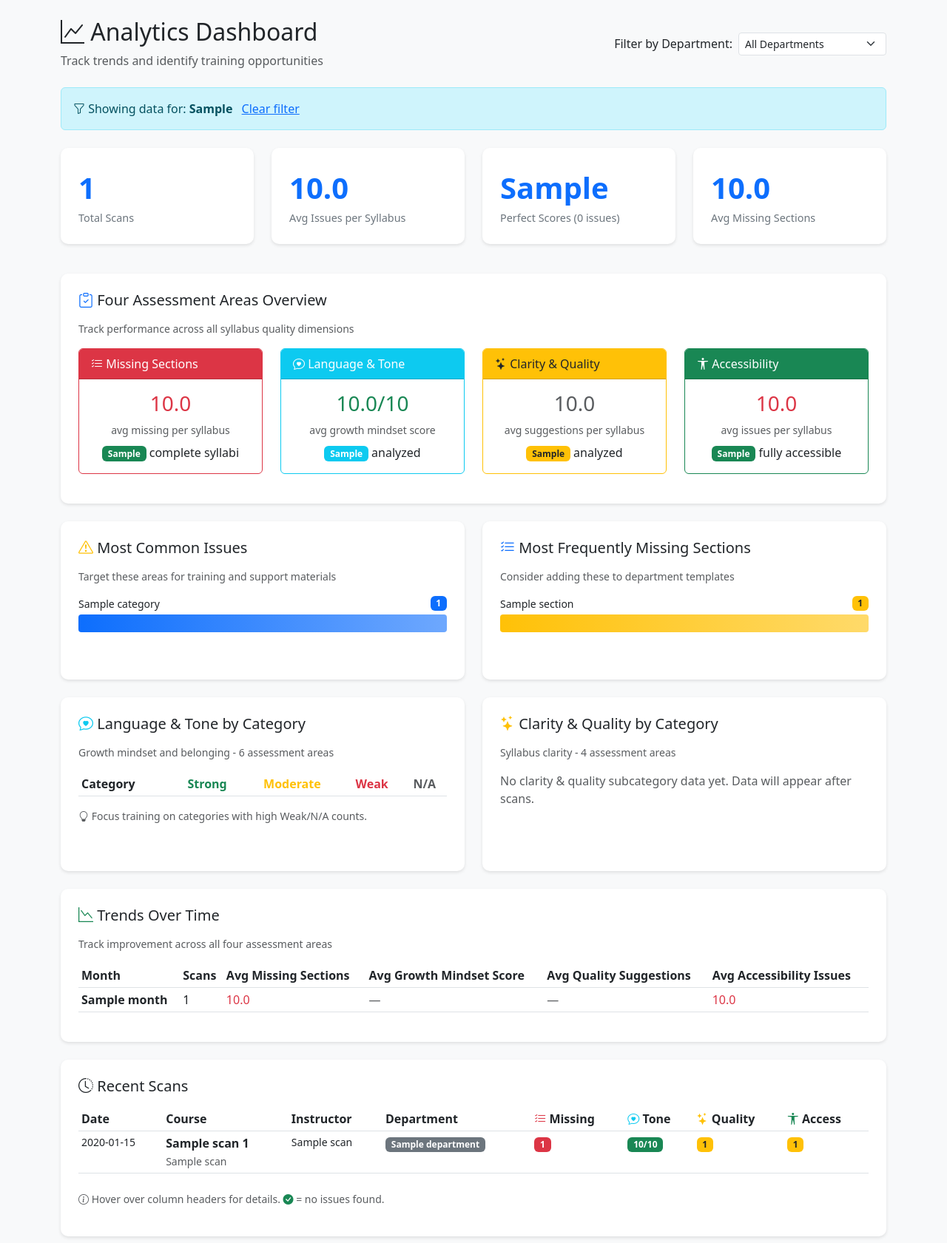
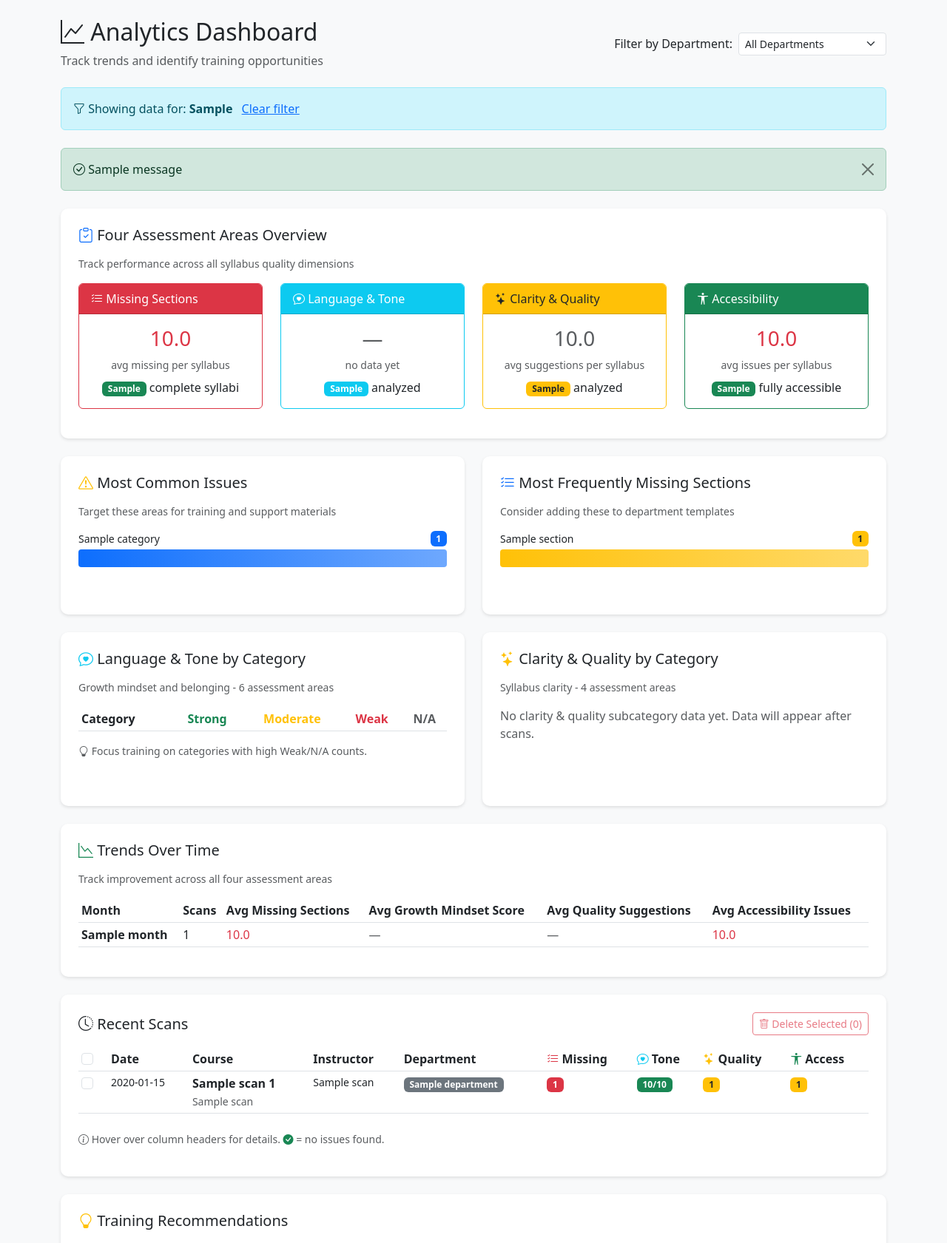
Before and after one commit to dapclark/syllabus-checker, a Flask app: template templates/admin_analytics.html in a window 1280 px wide. Shown: the part 56-1737 px from the top of the page at 74% size. Run offline with Flask 3, Linux system fonts and the light colour scheme; the template is opened without the code that fills it: most values are stand-ins (such as "Sample title", 1, 10 or a date in 2020); one stand-in notice (Sample message) is shown; lists and menus that the app fills with data are empty; parts of the project's set-up code (start-up, migrations or seed data) failed here and were passed over.

Commit message:
Add multi-select delete functionality to analytics dashboard
- Add delete_scans() function to analytics_db.py
- Add /admin/analytics/delete POST route to app.py
- Add checkboxes to Recent Scans table with select all option
- Add Delete Selected button with count indicator
- Add confirmation dialog and flash message feedback

Co-Authored-By: Claude Opus 4.5 <noreply@anthropic.com>

```diff
--- a/app.py
+++ b/app.py
@@ -742,6 +742,34 @@ def admin_analytics():
                            department_filter=department_filter,
                            recent_scans=recent_scans)
 
+@app.route('/admin/analytics/delete', methods=['POST'])
+def admin_analytics_delete():
+    """Delete selected scan entries"""
+    try:
+        # Get scan IDs from form
+        scan_ids = request.form.getlist('scan_ids')
+
+        if not scan_ids:
+            flash('No scans selected for deletion', 'warning')
+            return redirect(url_for('admin_analytics'))
+
+        # Convert to integers
+        scan_ids = [int(id) for id in scan_ids]
+
+        # Delete the scans
+        deleted_count = analytics_db.delete_scans(scan_ids)
+
+        flash(f'Successfully deleted {deleted_count} scan(s)', 'success')
+
+    except Exception as e:
+        flash(f'Error deleting scans: {str(e)}', 'error')
+
+    # Preserve department filter if present
+    department = request.form.get('department_filter', '')
+    if department:
+        return redirect(url_for('admin_analytics', department=department))
+    return redirect(url_for('admin_analytics'))
+
 if __name__ == '__main__':
     # Clean up temp folder on exit
     import atexit
--- a/templates/admin_analytics.html
+++ b/templates/admin_analytics.html
@@ -92,33 +92,18 @@
         </div>
         {% endif %}
 
-        <!-- Overview Stats -->
-        <div class="row mb-4">
-            <div class="col-md-3 mb-3">
-                <div class="stat-card">
-                    <div class="stat-value">{{ stats.total_scans or 0 }}</div>
-                    <div class="stat-label">Total Scans</div>
+        <!-- Flash Messages -->
+        {% with messages = get_flashed_messages(with_categories=true) %}
+            {% if messages %}
+            {% for category, message in messages %}
+            <div class="alert alert-{{ 'danger' if category == 'error' else category }} alert-dismissible fade show mb-4" role="alert">
+                <i class="bi bi-{% if category == 'success' %}check-circle{% elif category == 'warning' %}exclamation-triangle{% else %}exclamation-circle{% endif %}"></i>
+                {{ message }}
+                <button type="button" class="btn-close" data-bs-dismiss="alert" aria-label="Close"></button>
             </div>
-            </div>
-            <div class="col-md-3 mb-3">
-                <div class="stat-card">
-                    <div class="stat-value">{{ "%.1f"|format(stats.avg_issues or 0) }}</div>
-                    <div class="stat-label">Avg Issues per Syllabus</div>
-                </div>
-            </div>
-            <div class="col-md-3 mb-3">
-                <div class="stat-card">
-                    <div class="stat-value">{{ stats.perfect_scans or 0 }}</div>
-                    <div class="stat-label">Perfect Scores (0 issues)</div>
-                </div>
-            </div>
-            <div class="col-md-3 mb-3">
-                <div class="stat-card">
-                    <div class="stat-value">{{ "%.1f"|format(stats.avg_missing_sections or 0) }}</div>
-                    <div class="stat-label">Avg Missing Sections</div>
-                </div>
-            </div>
-        </div>
+            {% endfor %}
+            {% endif %}
+        {% endwith %}
 
         <!-- Four Assessment Areas Summary -->
         <div class="chart-container mb-4">
@@ -151,14 +136,27 @@
                             <i class="bi bi-chat-heart"></i> Language & Tone
                         </div>
                         <div class="card-body text-center">
-                            {% if four_areas.avg_growth_score %}
-                            <h3 class="{% if four_areas.avg_growth_score >= 7 %}text-success{% elif four_areas.avg_growth_score >= 5 %}text-warning{% else %}text-danger{% endif %}">
-                                {{ "%.1f"|format(four_areas.avg_growth_score) }}/10
-                            </h3>
-                            <p class="small text-muted mb-2">avg growth mindset score</p>
+                            {% set strong_total = 0 %}
+                            {% set weak_total = 0 %}
+                            {% for cat, stats in language_tone_subcategories.items() %}
+                                {% set strong_total = strong_total + (stats.Strong or 0) %}
+                                {% set weak_total = weak_total + (stats.Weak or 0) + (stats['Not Addressed'] or 0) %}
+                            {% endfor %}
+                            {% if four_areas.growth_mindset_analyzed and four_areas.growth_mindset_analyzed > 0 %}
+                            <div class="d-flex justify-content-around mb-2">
+                                <div>
+                                    <span class="badge bg-success fs-6">{{ strong_total }}</span>
+                                    <p class="small text-muted mb-0">Strong</p>
+                                </div>
+                                <div>
+                                    <span class="badge bg-danger fs-6">{{ weak_total }}</span>
+                                    <p class="small text-muted mb-0">Weak</p>
+                                </div>
+                            </div>
+                            <p class="small text-muted mb-2">across 6 categories</p>
                             {% else %}
                             <h3 class="text-muted">—</h3>
-                            <p class="small text-muted mb-2">no scores available</p>
+                            <p class="small text-muted mb-2">no data yet</p>
                             {% endif %}
                             <p class="mb-0">
                                 <span class="badge bg-info">{{ four_areas.growth_mindset_analyzed or 0 }}</span> analyzed
@@ -468,13 +466,25 @@
 
         <!-- Recent Scans -->
         <div class="table-container">
-            <h5 class="mb-3"><i class="bi bi-clock-history"></i> Recent Scans</h5>
+            <div class="d-flex justify-content-between align-items-center mb-3">
+                <h5 class="mb-0"><i class="bi bi-clock-history"></i> Recent Scans</h5>
+                {% if recent_scans %}
+                <button type="submit" form="delete-scans-form" class="btn btn-sm btn-outline-danger" id="delete-selected-btn" disabled>
+                    <i class="bi bi-trash"></i> Delete Selected (<span id="selected-count">0</span>)
+                </button>
+                {% endif %}
+            </div>
 
             {% if recent_scans %}
+            <form id="delete-scans-form" method="POST" action="{{ url_for('admin_analytics_delete') }}" onsubmit="return confirmDelete()">
+                <input type="hidden" name="department_filter" value="{{ department_filter }}">
                 <div class="table-responsive">
                     <table class="table table-hover table-sm">
                         <thead>
                             <tr>
+                                <th style="width: 40px;">
+                                    <input type="checkbox" id="select-all" class="form-check-input" title="Select all">
+                                </th>
                                 <th>Date</th>
                                 <th>Course</th>
                                 <th>Instructor</th>
@@ -488,6 +498,9 @@
                         <tbody>
                             {% for scan in recent_scans %}
                             <tr>
+                                <td>
+                                    <input type="checkbox" name="scan_ids" value="{{ scan.id }}" class="form-check-input scan-checkbox">
+                                </td>
                                 <td class="text-nowrap small">{{ scan.scan_date[:10] if scan.scan_date else 'N/A' }}</td>
                                 <td>
                                     {% if scan.course_subject or scan.course_number %}
@@ -552,6 +565,7 @@
                         </tbody>
                     </table>
                 </div>
+            </form>
             <p class="small text-muted mt-2">
                 <i class="bi bi-info-circle"></i> Hover over column headers for details.
                 <i class="bi bi-check-circle-fill text-success"></i> = no issues found.
@@ -675,5 +689,49 @@
     </footer>
 
     <script src="https://cdn.jsdelivr.net/npm/bootstrap@5.3.0/dist/js/bootstrap.bundle.min.js"></script>
+    <script>
+        // Multi-select delete functionality
+        document.addEventListener('DOMContentLoaded', function() {
+            const selectAll = document.getElementById('select-all');
+            const checkboxes = document.querySelectorAll('.scan-checkbox');
+            const deleteBtn = document.getElementById('delete-selected-btn');
+            const selectedCount = document.getElementById('selected-count');
+
+            function updateDeleteButton() {
+                const checked = document.querySelectorAll('.scan-checkbox:checked');
+                const count = checked.length;
+                if (selectedCount) selectedCount.textContent = count;
+                if (deleteBtn) deleteBtn.disabled = count === 0;
+            }
+
+            if (selectAll) {
+                selectAll.addEventListener('change', function() {
+                    checkboxes.forEach(cb => cb.checked = this.checked);
+                    updateDeleteButton();
+                });
+            }
+
+            checkboxes.forEach(cb => {
+                cb.addEventListener('change', function() {
+                    // Update select all checkbox state
+                    if (selectAll) {
+                        const allChecked = document.querySelectorAll('.scan-checkbox:checked').length === checkboxes.length;
+                        selectAll.checked = allChecked;
+                        selectAll.indeterminate = !allChecked && document.querySelectorAll('.scan-checkbox:checked').length > 0;
+                    }
+                    updateDeleteButton();
+                });
+            });
+        });
+
+        function confirmDelete() {
+            const count = document.querySelectorAll('.scan-checkbox:checked').length;
+            if (count === 0) {
+                alert('Please select at least one scan to delete.');
+                return false;
+            }
+            return confirm('Are you sure you want to delete ' + count + ' scan(s)? This action cannot be undone.');
+        }
+    </script>
 </body>
 </html>
```
Also changed, not shown: analytics_db.py (+18 -0 lines). Lines whose indentation alone changed are shown as unchanged.
